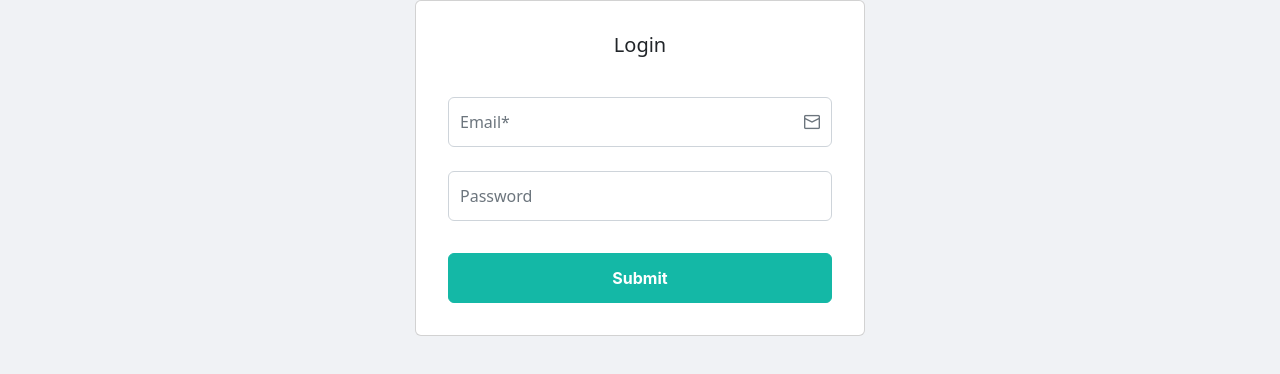
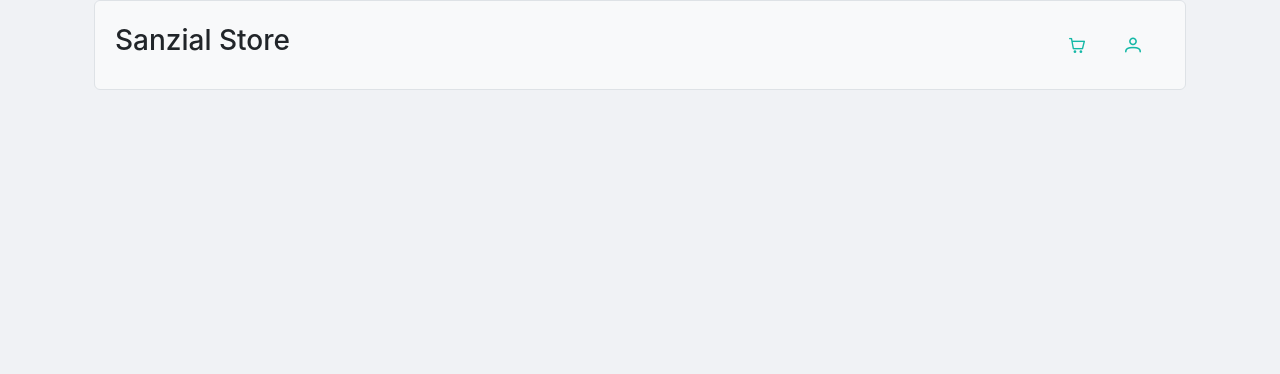
Before and after one commit to alexanderloong/Assignment_Frontend_Rookies5, a React (Create React App) app: page / in a window 1280 px wide. Shown: the top 374 px of the page. Built offline with nearby package versions, Linux system fonts and the light colour scheme.

Commit message:
MainPage - Header Page

```diff
--- a/package.json
+++ b/package.json
@@ -10,6 +10,8 @@
     "autoprefixer": "10.4.5",
     "axios": "^0.27.2",
     "bootstrap": "^5.2.0-beta1",
+    "jwt-decode": "^3.1.2",
+    "primeflex": "^3.2.1",
     "primeicons": "^5.0.0",
     "primereact": "^8.2.0",
     "react": "^18.2.0",
@@ -17,6 +19,7 @@
     "react-dom": "^18.2.0",
     "react-final-form": "^6.5.9",
     "react-redux": "^8.0.2",
+    "react-router-dom": "^6.3.0",
     "react-scripts": "^5.0.1",
     "redux": "^4.2.0",
     "web-vitals": "^2.1.4"
--- a/src/App.jsx
+++ b/src/App.jsx
@@ -6,16 +6,44 @@ import "primereact/resources/themes/lara-light-teal/theme.css"; //theme
 import "primereact/resources/primereact.min.css"; //core css
 import "primeicons/primeicons.css"; //icons
 
-import Login from "./Components/Login";
-import { Fragment } from "react";
-import Register from "./Components/Register";
-// import AdminPage from "./Components/Admin/AdminPage";
+// import Login from "./Components/Login";
+import { Fragment, useEffect, useState } from "react";
+// import Register from "./Components/Register";
+import jwt from "jwt-decode";
+
+import MainPage from "./Components/Client/MainPage";
+
+import AdminPage from "./Components/Admin/AdminPage";
 
 function App() {
+  const [typeAcc, setTypeAcc] = useState(0);
+
+  useEffect(() => {
+
+
+    const token = localStorage.getItem("token");
+
+    if (token === null) setTypeAcc(2);
+    else setTypeAcc(jwt(token).roles);
+  }, []);
+
+  const Layout = () => {
+    switch (typeAcc) {
+      case 1:
+        return <AdminPage />;
+      case 2:
+        return <MainPage />;
+
+      default:
+        break;
+    }
+  };
+
+  // Render
   return (
     <Fragment>
       {/* <AdminPage /> */}
-      <Login />
+      <Layout />
       {/* <Register /> */}
     </Fragment>
   );
--- /dev/null
+++ b/src/Components/Client/HeaderMain.jsx
@@ -0,0 +1,39 @@
+import React, { Fragment } from "react";
+
+import { Toolbar } from "primereact/toolbar";
+import { Button } from "primereact/button";
+import { Container } from "react-bootstrap";
+
+export function HeaderMain() {
+  // Variables
+
+  // Sub components
+  const leftContents = (
+    <Fragment>
+      <h3>Sanzial Store</h3>
+    </Fragment>
+  );
+
+  const rightContents = (
+    <Fragment>
+      <Button
+        icon="pi pi-shopping-cart"
+        className="p-button-rounded  p-button-text me-2"
+      />
+      <Button
+        icon="pi pi-user"
+        className="p-button-rounded  p-button-text me-2"
+      />
+    </Fragment>
+  );
+
+  return (
+    <Fragment>
+      <Container>
+        <Toolbar left={leftContents} right={rightContents} />
+      </Container>
+    </Fragment>
+  );
+}
+
+export default HeaderMain;
--- /dev/null
+++ b/src/Components/Client/MainPage.jsx
@@ -0,0 +1,21 @@
+import React, { Fragment } from "react";
+
+import { Container } from "react-bootstrap";
+import HeaderMain from "./HeaderMain";
+
+function MainPage() {
+  // Variables
+
+  // Sub components
+
+  // Render
+  return (
+    <Fragment>
+      <Container>
+        <HeaderMain />
+      </Container>
+    </Fragment>
+  );
+}
+
+export default MainPage;
--- a/src/Components/Login.jsx
+++ b/src/Components/Login.jsx
@@ -26,7 +26,6 @@ export default function Register() {
   };
 
   const onSubmit = (data, form) => {
-    console.log(data);
     loginAccount(data);
 
     // form.restart();
@@ -44,7 +43,7 @@ export default function Register() {
     axios
       .post(`http://127.0.0.1:8080/auth/signin`, data)
       .then((res) => {
-        console.log(res.data);
+        localStorage.setItem("token", JSON.stringify(res.data.accessToken));
       })
       .catch((err) => {
         console.log(err);
```
Also changed, not shown: src/App.css (line endings or trailing spaces), 1 other file (tests, documents, lock files or other folders).
